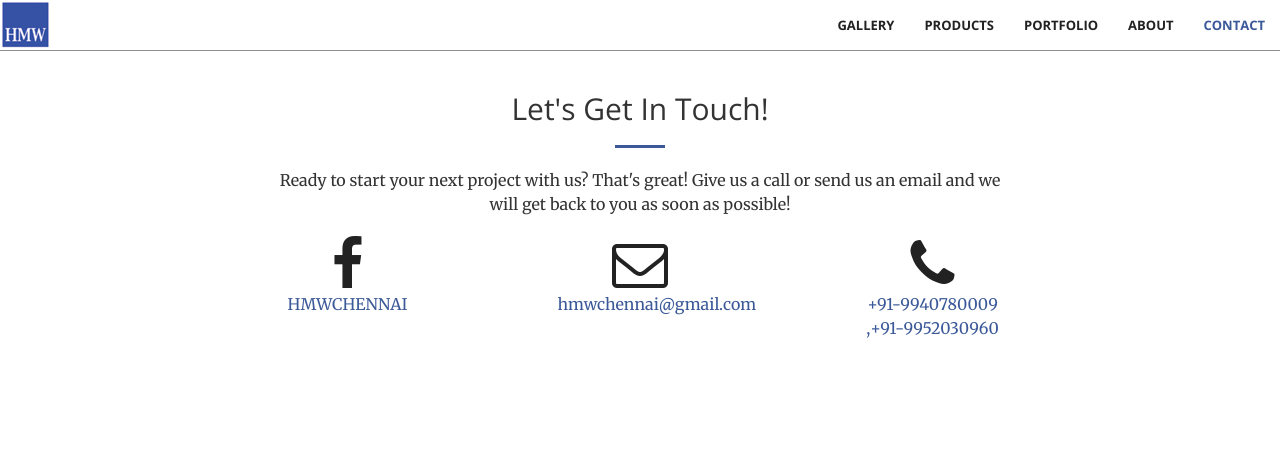
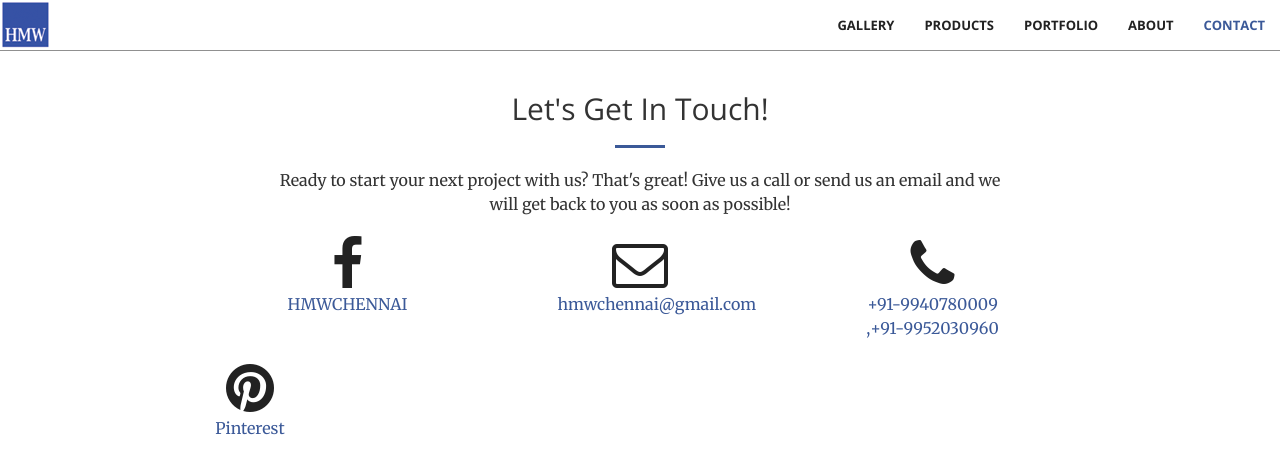
Before and after one commit to srinirover/srinirover.github.io, a Jekyll site: the page built from index.html, in a window 1280 px wide and 900 px high, scrolled down 3710 px. Shown: the top 474 px of the window. Built offline with Jekyll 4.4.1, drawn with Linux system fonts in a browser that asks for light colours.

Commit message:
Update contact.html
add pinterest link

```diff
--- a/_includes/contact.html
+++ b/_includes/contact.html
@@ -24,6 +24,12 @@
                 <p>+91-9940780009  ,+91-9952030960</p>
             </a>
         </div>
+        <div class="col-lg-2 col-lg-offset-1 text-center">
+            <a href="https://in.pinterest.com/harirammetalwor/">
+            <i class="fa fa-pinterest fa-3x wow bounceIn" data-wow-delay=".1s"></i>
+                <p>Pinterest</p>
+            </a>
+        </div>
         <div align="center" >
             <script src='https://maps.googleapis.com/maps/api/js?v=3.exp&libraries=places&key=AIzaSyCBni3WSNVkoFdwjRwew6yCmDEi28_7bnw'></script><div style='overflow:hidden;height:440px;width:600px;'><div id='gmap_canvas' style='height:440px;width:600px;'></div><style>#gmap_canvas img{max-width:none!important;background:none!important}</style></div><script type='text/javascript'>function init_map(){var myOptions = {zoom:16,center:new google.maps.LatLng(13.000358,80.097809),mapTypeId: google.maps.MapTypeId.ROADMAP};map = new google.maps.Map(document.getElementById('gmap_canvas'), myOptions);marker = new google.maps.Marker({map: map,position: new google.maps.LatLng(13.000358,80.097809)});infowindow = new google.maps.InfoWindow({content:'<strong>Hariram Metal Works</strong><br>103, Bazaar street, Kundrathur, Chennai-69<br>'});google.maps.event.addListener(marker, 'click', function(){infowindow.open(map,marker);});infowindow.open(map,marker);}google.maps.event.addDomListener(window, 'load', init_map);</script>
         </div>
```
